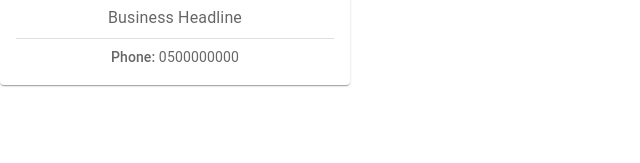
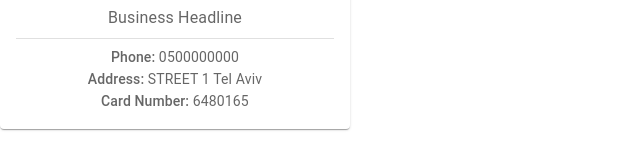
Before and after one commit to vic-yam/W300522ER-react, a React (Create React App) app: page / in a window 1280 px wide. Shown: the part 242-405 px from the top of the page, without its empty margins (0-640 px from the left). Built offline with nearby package versions, Linux system fonts and the light colour scheme; the HTML template or start-up script is replaced by a standard one.

Commit message:
CardBody

```diff
--- a/src/cards/components/card/CardBody.jsx
+++ b/src/cards/components/card/CardBody.jsx
@@ -8,7 +8,7 @@ import {
 
 const CardBody = ({ card }) => {
   const { title, subtitle, phone, address, bizNumber } = card;
-  const { state, city, houseNumber } = address;
+  const { street, city, houseNumber } = address;
 
   return (
     <CardContent>
@@ -22,6 +22,13 @@ const CardBody = ({ card }) => {
         <Typography variant="body2" color="text.secondary">
           <Typography variant="subtitle2" component="strong">Phone:{" "}</Typography> {phone}
         </Typography>
+        <Typography variant="body2" color="text.secondary">
+          <Typography variant="subtitle2" component="strong">Address:{" "}</Typography>
+          {street} {houseNumber} {city}
+        </Typography>
+        <Typography variant="body2" color="text.secondary">
+          <Typography variant="subtitle2" component="strong">Card Number:{" "}</Typography> {bizNumber}
+        </Typography>
       </Box>
     </CardContent>
   );
```
